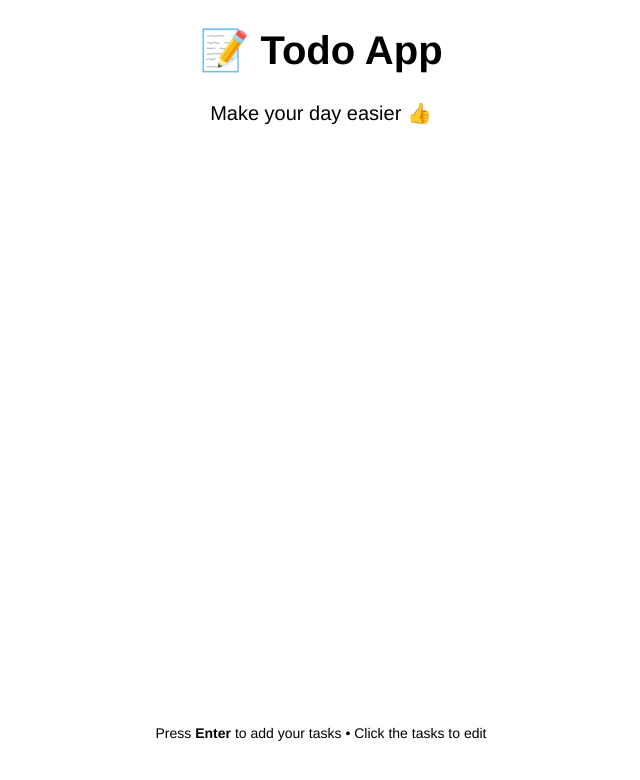
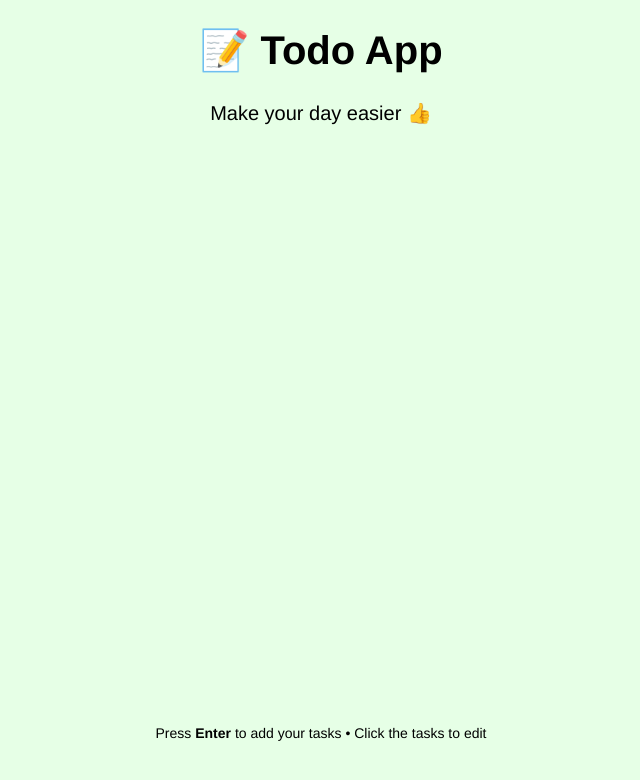
Before and after one commit to kencrimsonIT/Todo-App, a React (Create React App) app: page / in a window 1280 px wide. Shown: the top 780 px of the page, without its empty margins (319-959 px from the left). Built offline with nearby package versions, Linux system fonts and the light colour scheme.

Commit message:
Add mainframe style

```diff
--- a/src/TodoApp.css
+++ b/src/TodoApp.css
@@ -0,0 +1,3 @@
+* {
+    background-color: #e6ffe6;
+}
```
